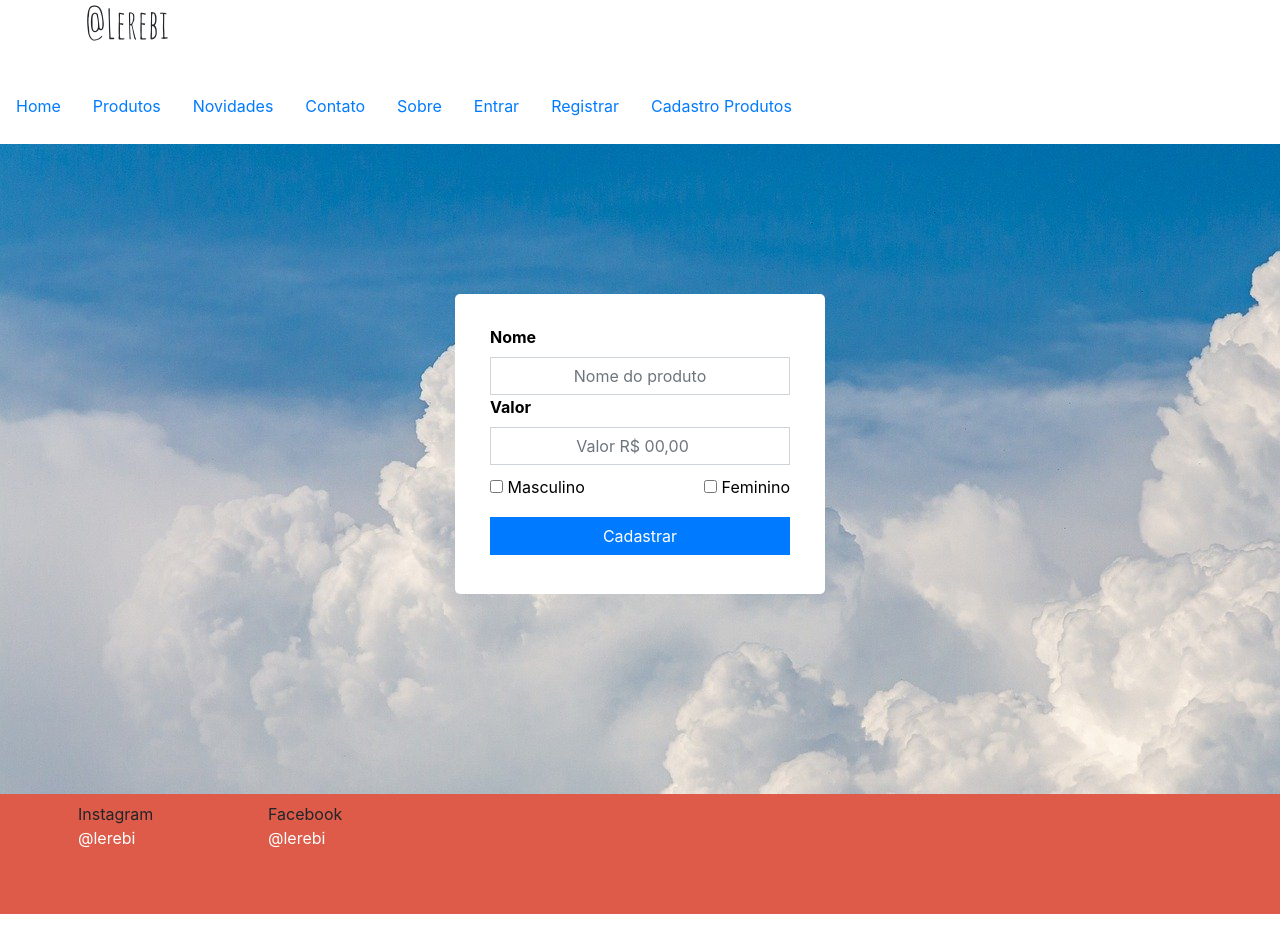
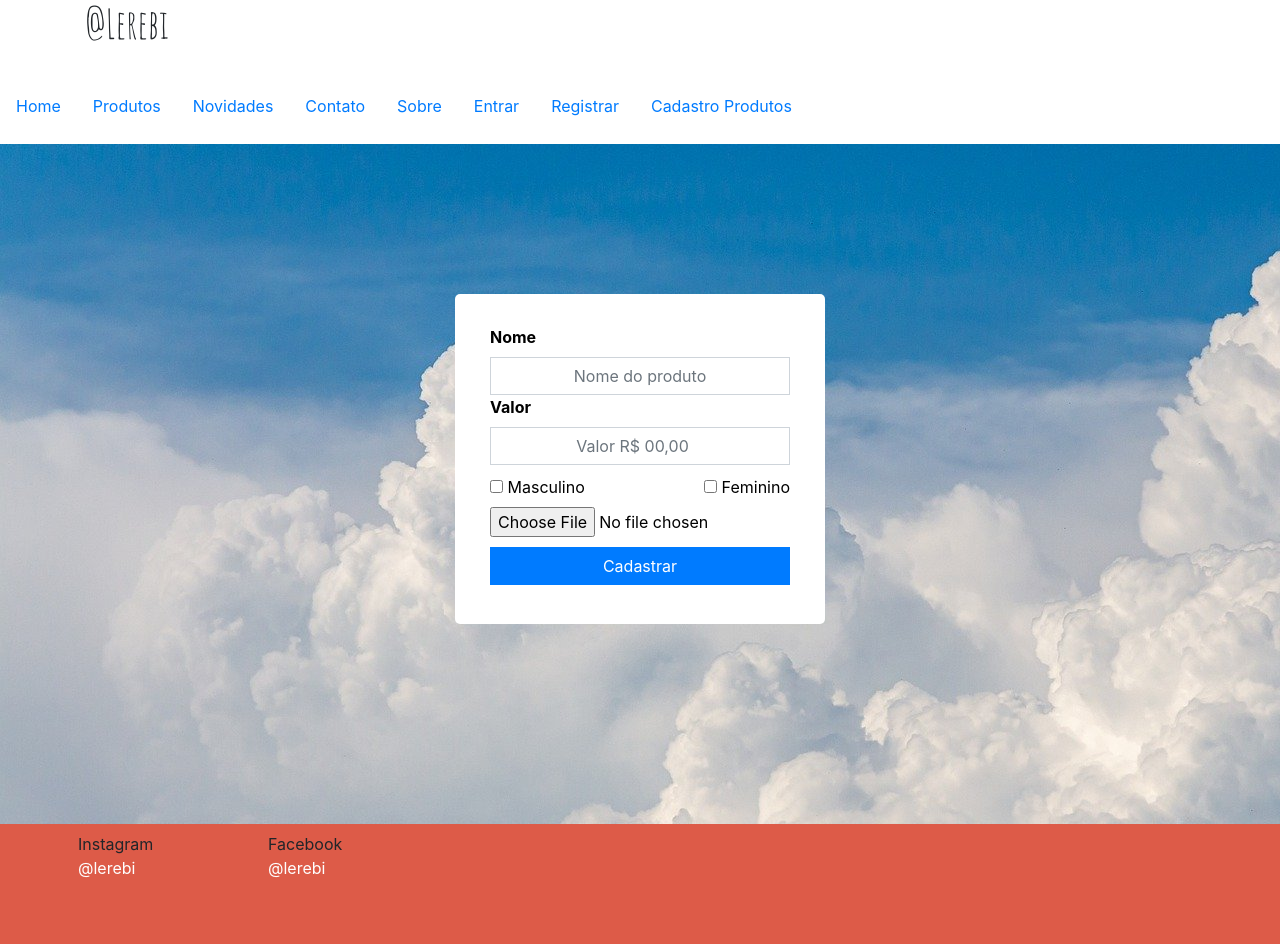
Before and after one commit to israelmurilocadorin/e-commerce, a Vue app: page /cadastro_produtos in a window 1280 px wide. Before the commit the page ends 914 px from the top, so only its background shows below. Built offline with nearby package versions, Linux system fonts and the light colour scheme.

Commit message:
cadastro

```diff
--- a/src/pages/CadastroProdutos.vue
+++ b/src/pages/CadastroProdutos.vue
@@ -15,6 +15,7 @@
                     <label for="fem"><input type="checkbox" name="fem"/> Feminino</label>
                 </div>
 
+                <input id="input-b2" name="input-b2" type="file" class="file" data-show-preview="false">
 
                 <div class="button-register">
                     <button type="submit" class="btn btn-primary button-cadastrar">Cadastrar</button>
@@ -42,7 +43,7 @@ export default {
         margin-top: 150px;
         margin-bottom: 200px;
         padding-top: 1px;
-        height: 300px;
+        height: 330px;
         width: 370px;
         background-color: white;
         border-radius: 5px;
--- a/src/pages/Home.vue
+++ b/src/pages/Home.vue
@@ -45,7 +45,7 @@ export default {
     }
 
     .img-mid {
-        background-color: #363636;
+        background-color: #dd5b48;
         margin: 0 auto;
         margin-bottom: 100px;
         width: 900px;
--- a/src/pages/RecuperarSenha.vue
+++ b/src/pages/RecuperarSenha.vue
@@ -58,6 +58,7 @@ export default {
     .box-recovery {
         background-color: white;
         height: 170px;
+        width: 310px;
         margin: 50px;
         position: relative;
         top: 50%;
```
